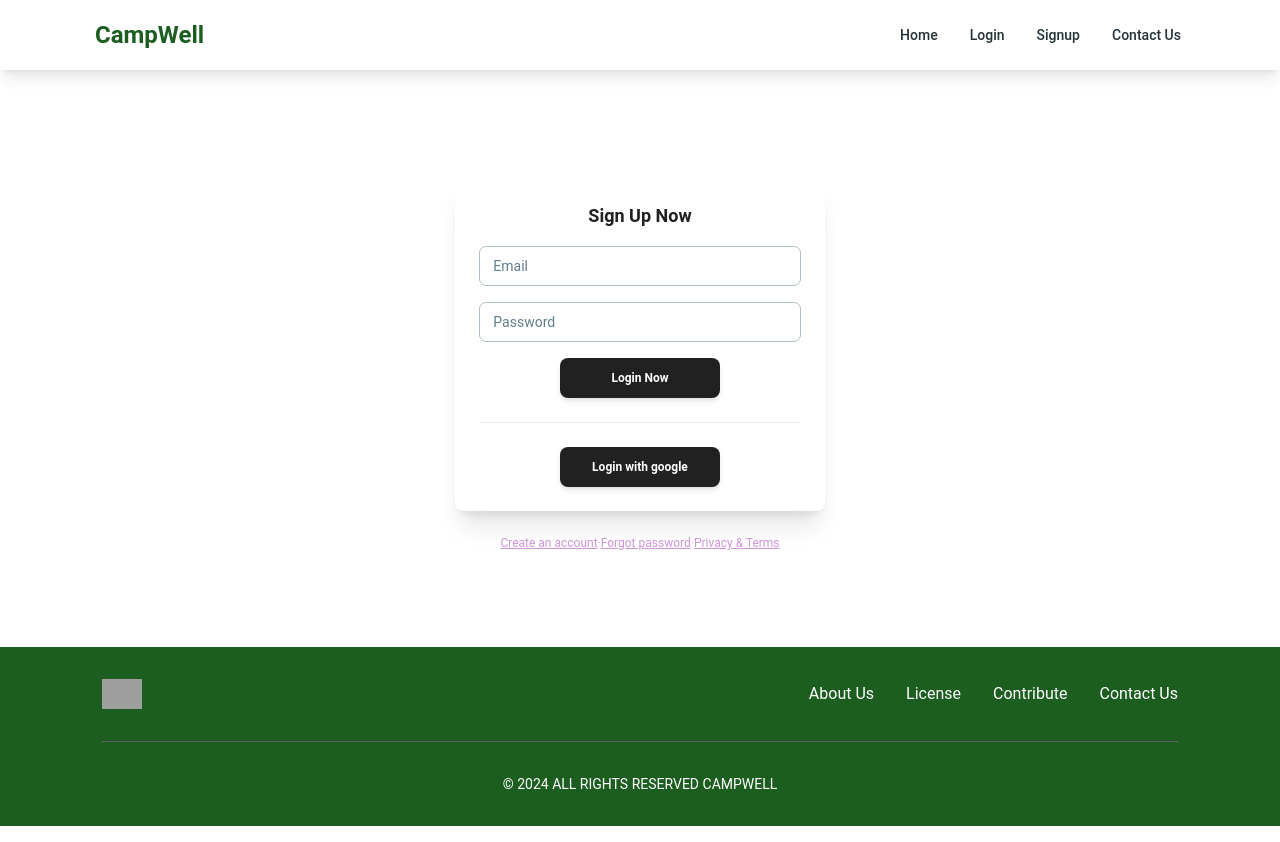
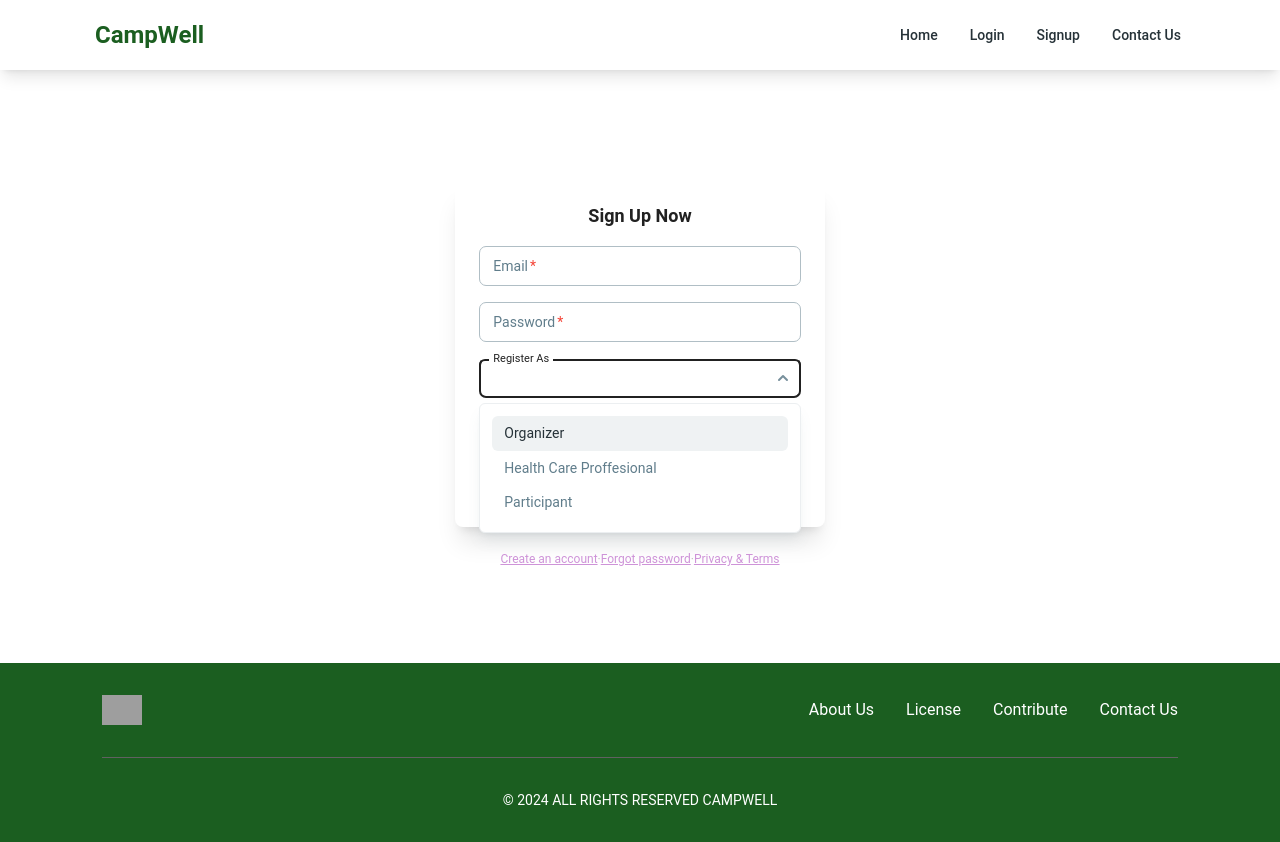
Before and after one commit to pantho0/campwell, a React (Vite) app: page /signup in a window 1280 px wide. Both pictures are taken after a click on the button 639 px from the left and 378 px from the top of the page. Built offline with nearby package versions, Linux system fonts and the light colour scheme; no server answers; grey boxes are pictures that could not be loaded.

Commit message:
adder user input to get user role in signup page

```diff
--- a/src/Pages/Signup/Signup.jsx
+++ b/src/Pages/Signup/Signup.jsx
@@ -1,18 +1,29 @@
-import { Button, Input } from "@material-tailwind/react";
+import { Button, Input, Option, Select } from "@material-tailwind/react";
 import Container from "../../Components/Utils/Container";
 import useAuth from "../../Components/Hooks/useAuth";
 import Swal from "sweetalert2";
+import { useState } from "react";
 
 const Signup = () => {
-
+  const [role, setRole] = useState('')
   const {createUser} = useAuth()
 
-
+  const handleRole = (value) =>{
+    console.log(value)
+  }
   const handleSignup = (e) => {
     e.preventDefault();
     const form = e.target;
     const email = form.email.value;
     const password = form.password.value;
+    if(!role){
+      return Swal.fire({
+        icon: "error",
+        title: "Oops...",
+        text: "Please fill up register as input field",
+        footer: '<a href="#">Why do I have this issue?</a>'
+      });
+    }
     createUser(email, password)
     .then(user=>{
       if(user){
@@ -43,24 +54,26 @@ const Signup = () => {
               </h1>
               <form onSubmit={handleSignup} className="space-y-4">
                 <div className="w-full">
-                  <Input type="email" name="email" label="Email" />
+                  <Input type="email" name="email" label="Email" required/>
                 </div>
                 <div className="w-full">
-                  <Input type="password" name="password" label="Password" />
+                  <Input type="password" name="password" label="Password" required/>
+                </div>
+                <div className="w-full">
+                  <Select onChange={handleRole} label="Register As" required>
+                    <Option value="Organizer">Organizer</Option>
+                    <Option value="Health Care Proffesional">Health Care Proffesional</Option>
+                    <Option value="Participant">Participant</Option>
+                  </Select>
                 </div>
                 <div className="w-1/2 mx-auto">
-                  <Button className="w-full">
-                    <input type="submit" value="Login Now" />
+                  <Button type="submit" className="w-full">
+                    <input type="submit" value="Signup Now" />
                   </Button>
                 </div>
               </form>
               <div className="my-6">
                 <hr />
-              </div>
-              <div className="w-1/2 mx-auto">
-                <Button className="w-full">
-                  <input type="submit" value="Login with google" />
-                </Button>
               </div>
             </div>
             <p className="mb-4 text-xs text-center text-gray-400">
```
